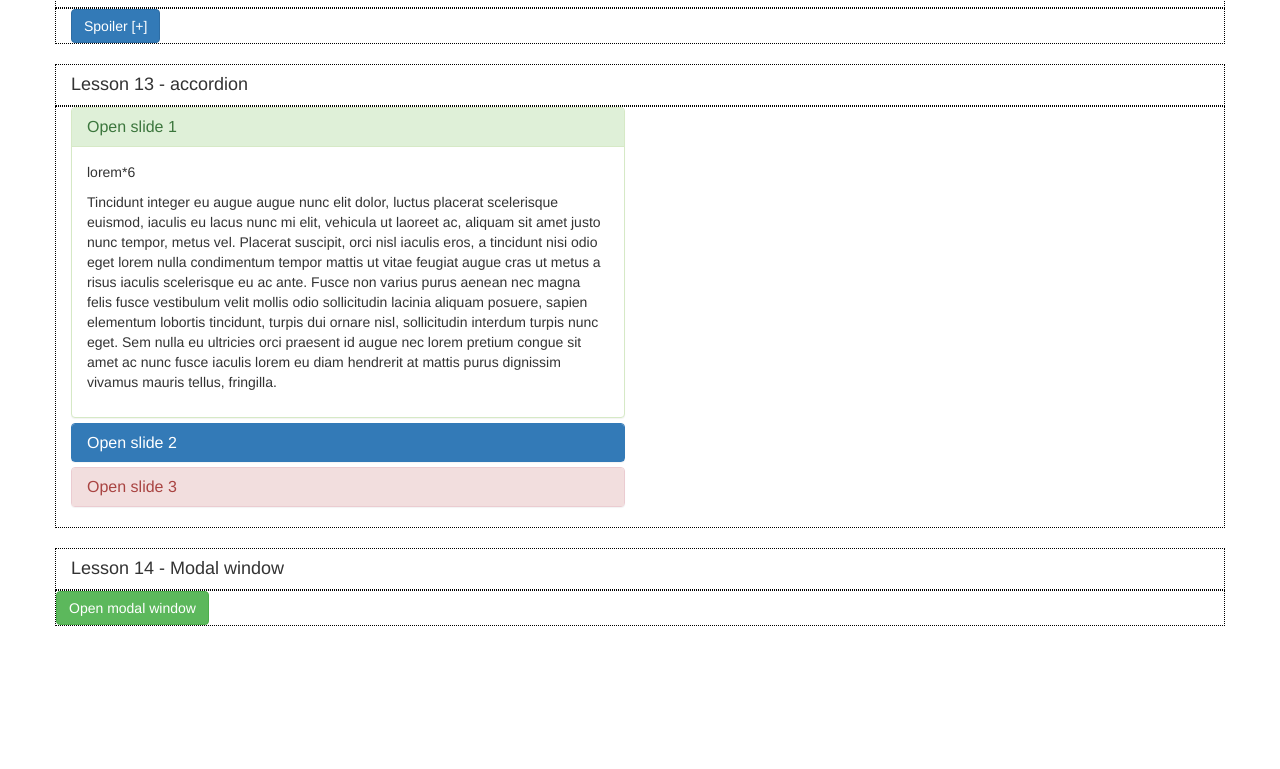
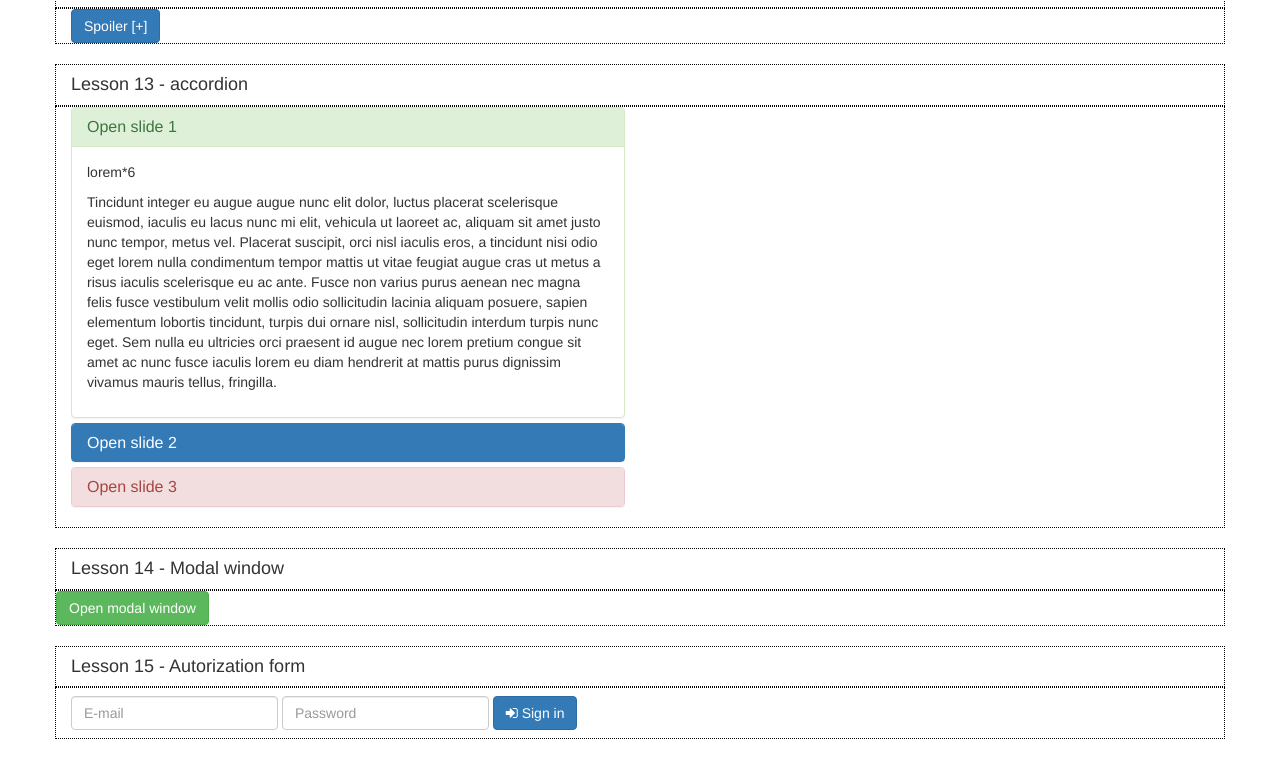
Before and after one commit to magnum-z/Bootstrap01, a plain HTML site: page WebSite01/index.html in a window 1280 px wide. Shown: the part 1357-2126 px from the top of the page. Drawn offline with Linux system fonts and the light colour scheme.

Commit message:
Lesson 15 - autorization form

```diff
--- a/WebSite01/index.html
+++ b/WebSite01/index.html
@@ -52,6 +52,7 @@
                     <li><a href="#">item 3</a></li>
                     <li><a href="#">item 4</a></li>
                 </ul>
+                <!-- Place for autorization form -->
             </div>
         </div>
     </div>
@@ -385,8 +386,23 @@
             <button type="button" class="btn btn-success" data-toggle="modal" data-target="#modal-1">Open modal window</button>
         </div>
     </div>
-
-
+    <br />
+    <div class="container">
+        <h4>Lesson 15 - Autorization form</h4>
+    </div>
+    <div class="container">
+        <div class="row">
+            <form class="navbar-form" action="">
+                <div class="form-group">
+                    <input type="text" class="form-control" placeholder="E-mail" value="" />
+                    <input type="password" class="form-control" placeholder="Password" value="" />
+                </div>
+                <button type="submit" class="btn btn-primary">
+                    <i class="fa fa-sign-in"></i> Sign in
+                </button>
+            </form>
+        </div>
+    </div>
     <br />
     <br />
     <br />
```
